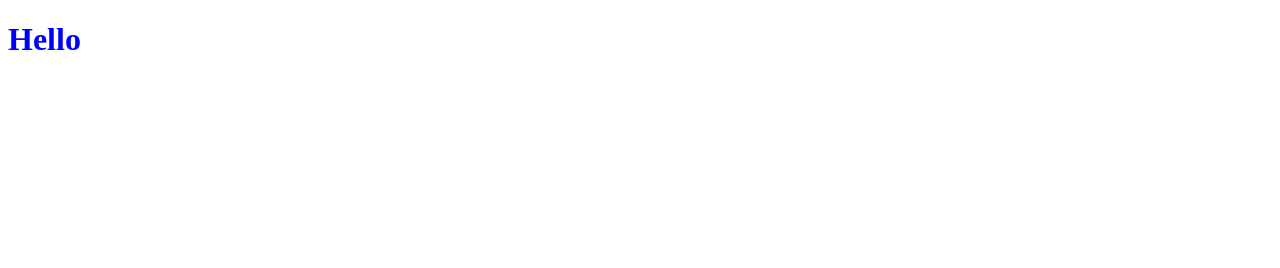
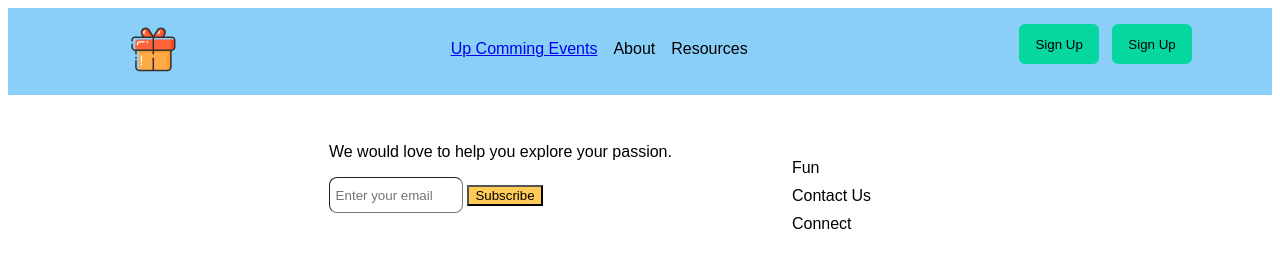
Before and after one commit to jweah555/assignment-2, a plain HTML site: page assignment-2/index.html in a window 1280 px wide. Drawn offline with Linux system fonts and the light colour scheme.

Commit message:
nav bar complete

```diff
--- a/assignment-2/index.html
+++ b/assignment-2/index.html
@@ -7,6 +7,50 @@
     <link rel="stylesheet" href="styles.css"/>
 </head>
 <body>
-    <h1>Hello</h1>
+     <header>
+        <nav>
+            <ul>
+                <li  id="first-li" class="ul-word"><a><img id="present" src="./images/gift.svg"/></a></li>
+                <div id="center-li">
+                    <li class="ul-word"><a href="event.html">Up Comming Events</a></li>
+                    <li class="ul-word"><a>About</a></li>
+                    <li class="ul-word"><a>Resources</a></li>
+                </div>
+
+
+                <li id="li-buttons">
+                    <button>
+                         Sign Up
+                    </button>
+                      <button>
+                         Sign Up
+                    </button>
+                </li>
+            </ul>
+        </nav>
+
+
+    </header>
+
+
+       <footer>
+        <div id="left-footer">
+            <span>We would love to help you explore
+                your passion.
+            </span>
+            <div>
+                <input placeholder=" Enter your email ">
+                <button id="footer-btn">Subscribe</button>
+            </div>
+        </div>
+        <div>
+            <ul id="footer-ul">
+                <li>Fun</li>
+                <li>Contact Us</li>
+                <li>Connect</li>
+            </ul>
+        </div>
+    </footer>
 </body>
+
 </html>
--- a/assignment-2/styles.css
+++ b/assignment-2/styles.css
@@ -1,3 +1,124 @@
-h1 {
-    color: blue;
+
+
+body {
+    font-family: Arial, sans-serif;
 }
+
+header {
+    background-color: #8ACFF8;
+}
+
+
+ul {
+    width: 100%;
+    display: flex;
+    justify-content: space-between;
+    margin-left: 5rem;
+    margin-right: 5rem;
+    list-style: none;
+}
+
+#first-li {
+  text-decoration-style: none;
+}
+
+li img {
+    height: 3.2rem;
+    width: 5;
+}
+nav {
+    display: flex;
+    justify-content: space-around;
+}
+
+/* #present {
+    width: 10%;
+} */
+
+#li-buttons {
+    display:flex;
+    gap: .8rem;
+
+}
+
+#li-buttons button {
+    height: 2.5rem;
+    width: 5rem;
+    border-radius: 6px;
+    border-style: solid;
+    border-width: 0px;
+    background-color: #06D6A0;
+}
+
+#li-buttons button:hover {
+    background-color: #FF7F50;
+    color: white;
+}
+
+#center-li {
+    display: flex;
+    gap: 1rem;
+    margin-top: 1rem;
+}
+
+
+
+
+
+
+
+
+
+
+
+
+
+
+
+
+
+
+
+
+
+
+
+
+
+footer {
+    margin-top: 3rem;
+    display: flex;
+    justify-content: center;
+
+}
+
+#left-footer {
+    display: flex;
+    flex-direction: column;
+    gap: 1rem;
+}
+
+input {
+    width: 8rem;
+    height: 2rem;
+    border-radius: 8px;
+    border-width: 1px;
+}
+
+
+
+#footer-ul {
+
+    display: flex;
+    flex-direction: column;
+    border-width: 0px;
+    gap: 10px
+}
+
+#footer-btn {
+    background-color: #FFCB56;
+}
+
+#footer-btn:hover {
+    background-color: #CC3A63;
+}
```
Also changed, not shown: assignment-2/images/calendar.svg (added), assignment-2/images/gift.svg (added).
